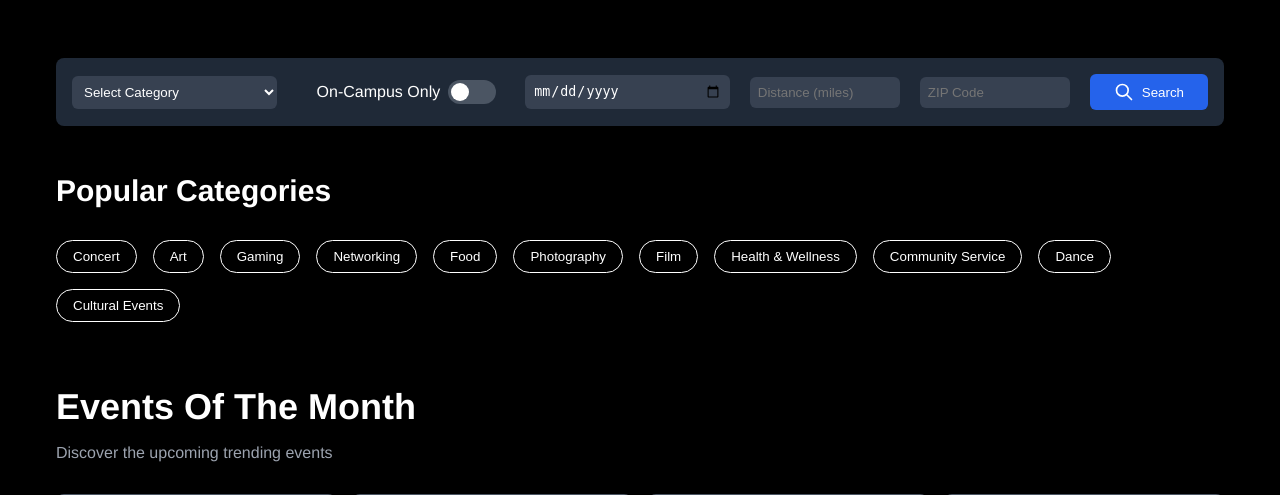
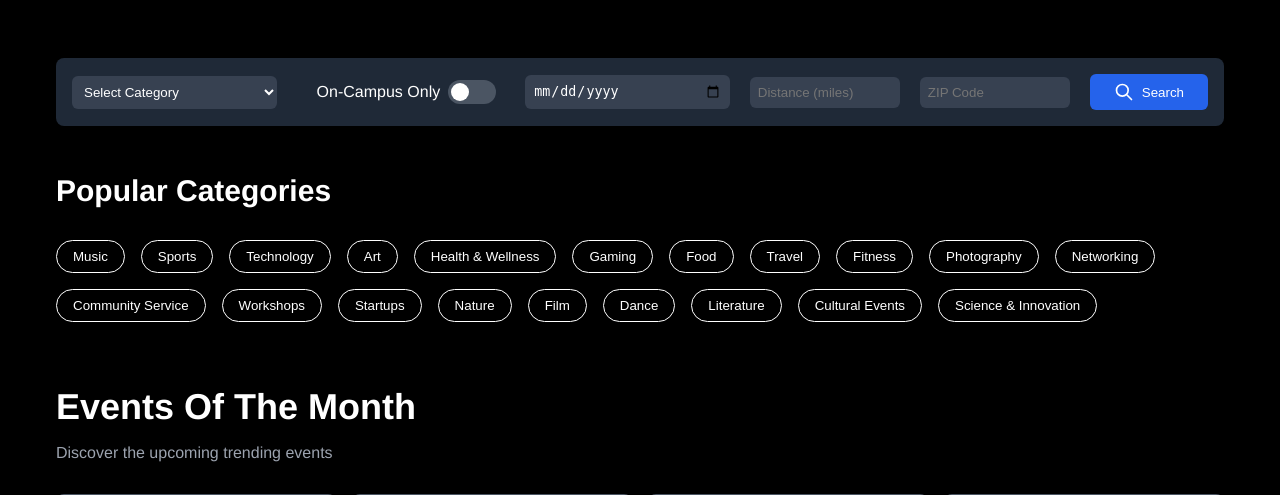
Before and after one commit to Dezind/safecircle, a PHP site: page /searchresult.php in a window 1280 px wide. Shown: the part 466-961 px from the top of the page. Run offline with PHP 8.4, Linux system fonts and the light colour scheme.

Commit message:
more updates tongfei

```diff
--- a/header.php
+++ b/header.php
@@ -1,10 +1,10 @@
 <header>
     <!------logo------->
-    <a href="">
+    <a href="index.php">
         <img src="images/safecirclelogo1.png" alt="safecircle Logo placeholder" >
     </a>
 
-    <a href=""><h1>SAFECIRCLE</h1></a>
+    <a href="index.php"><h1>SAFECIRCLE</h1></a>
     <nav>
         <a href="1_signup.html">Log In</a> |
         <a href="1_signup.html">Sign Up</a>
--- a/index.php
+++ b/index.php
@@ -254,17 +254,17 @@
 
     <section class="section" id="concerts">
         <h3>DISCOVER EVENTS</h3>
-        <button onclick="alert('Search Concerts')" class="rounded-button">Find Concerts</button>
+        <button onclick="window.location.href='searchresult.php'" class="rounded-button">Find Events</button>
     </section>
 
     <section class="section" id="conventions">
         <h3>MEET FRIENDS</h3>
-        <button onclick="alert('Search Conventions')" class="rounded-button">Find Conventions</button>
+        <button onclick="alert('Search Conventions')" class="rounded-button">Find Friends</button>
     </section>
 
     <section class="section" id="events">
         <h3>MAKE MEMORIES</h3>
-        <button onclick="alert('Search Events')" class="rounded-button">Find Events</button>
+        <button onclick="alert('Search Events')" class="rounded-button">Join SafeCircle</button>
     </section>
 
     <section class="section" id="join">
--- a/searchresult.php
+++ b/searchresult.php
@@ -53,18 +53,27 @@
     <div class="search-bar">
         <!-------Category Dropdown-------->
         <select id="category">
-            <option>Select Category</option>
-            <option>Concert</option>
-            <option>Art</option>
-            <option>Gaming</option>
-            <option>Networking</option>
-            <option>Food</option>
-            <option>Photography</option>
-            <option>Film</option>
-            <option>Health & Wellness</option>
-            <option>Community Service</option>
-            <option>Dance</option>
-            <option>Cultural Events</option>
+            <option value="Music">Select Category</option>
+            <option value="Music">Music</option>
+            <option value="Sports">Sports</option>
+            <option value="Technology">Technology</option>
+            <option value="Art">Art</option>
+            <option value="Health & Wellness">Health & Wellness</option>
+            <option value="Gaming">Gaming</option>
+            <option value="Food">Food</option>
+            <option value="Travel">Travel</option>
+            <option value="Fitness">Fitness</option>
+            <option value="Photography">Photography</option>
+            <option value="Networking">Networking</option>
+            <option value="Community Service">Community Service</option>
+            <option value="Workshops">Workshops</option>
+            <option value="Startups">Startups</option>
+            <option value="Nature">Nature</option>
+            <option value="Film">Film</option>
+            <option value="Dance">Dance</option>
+            <option value="Literature">Literature</option>
+            <option value="Cultural Events">Cultural Events</option>
+            <option value="Science & Innovation">Science & Innovation</option>
         </select>
         <!-------On Campus Button-------->
         <div class="toggle-container">
@@ -92,17 +101,26 @@
     <div class="categories">
         <h2>Popular Categories</h2>
         <div class="category-buttons">
-            <button class="category-button">Concert</button>
+            <button class="category-button">Music</button>
+            <button class="category-button">Sports</button>
+            <button class="category-button">Technology</button>
             <button class="category-button">Art</button>
+            <button class="category-button">Health & Wellness</button>
             <button class="category-button">Gaming</button>
+            <button class="category-button">Food</button>
+            <button class="category-button">Travel</button>
+            <button class="category-button">Fitness</button>
+            <button class="category-button">Photography</button>
             <button class="category-button">Networking</button>
-            <button class="category-button">Food</button>
-            <button class="category-button">Photography</button>
+            <button class="category-button">Community Service</button>
+            <button class="category-button">Workshops</button>
+            <button class="category-button">Startups</button>
+            <button class="category-button">Nature</button>
             <button class="category-button">Film</button>
-            <button class="category-button">Health & Wellness</button>
-            <button class="category-button">Community Service</button>
             <button class="category-button">Dance</button>
+            <button class="category-button">Literature</button>
             <button class="category-button">Cultural Events</button>
+            <button class="category-button">Science & Innovation</button>
         </div>
     </div>
 
```
